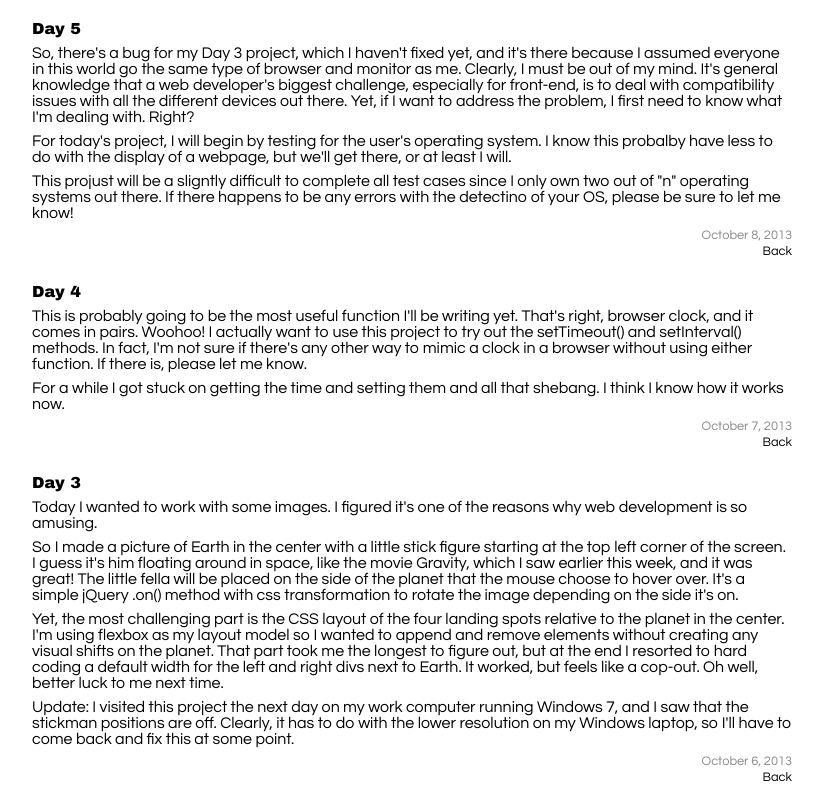
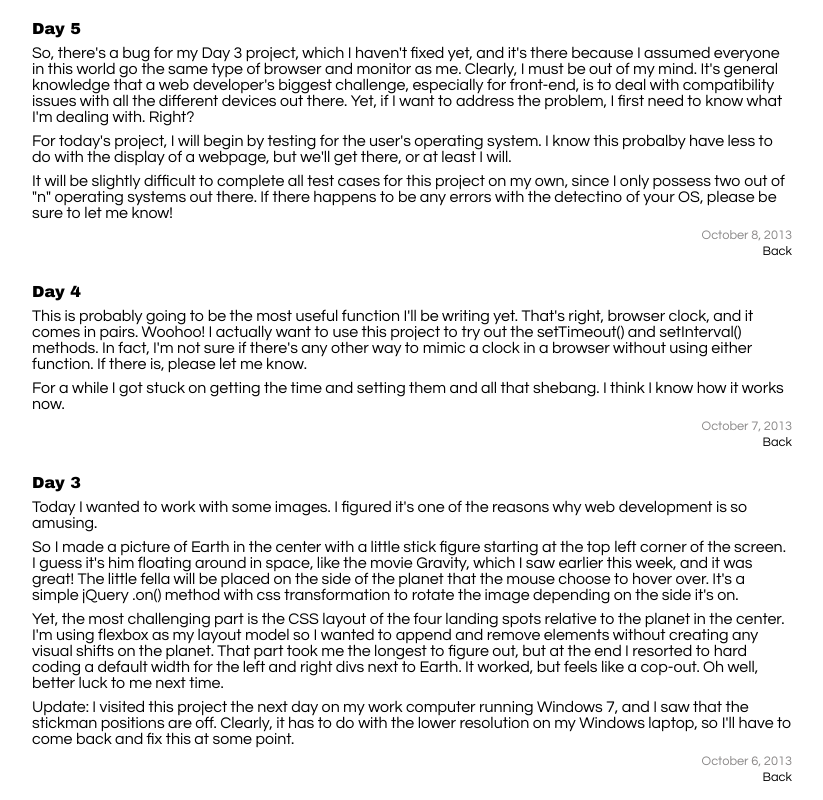
Before and after one commit to peianwu/peianwu, a website: page public/blog.html in a window 1280 px wide. Shown: the top 800 px of the page, without its empty margins (228-1051 px from the left). Drawn offline with Linux system fonts and the light colour scheme; files whose address does not match are found by name.

Commit message:
day5 commit

```diff
--- a/public/blog.html
+++ b/public/blog.html
@@ -15,7 +15,7 @@
 				<div class="journal-content">
 					<p>So, there's a bug for my Day 3 project, which I haven't fixed yet, and it's there because I assumed everyone in this world go the same type of browser and monitor as me. Clearly, I must be out of my mind. It's general knowledge that a web developer's biggest challenge, especially for front-end, is to deal with compatibility issues with all the different devices out there. Yet, if I want to address the problem, I first need to know what I'm dealing with. Right?</p>
 					<p>For today's project, I will begin by testing for the user's operating system. I know this probalby have less to do with the display of a webpage, but we'll get there, or at least I will.</p>
-					<p>This projust will be a sligntly difficult to complete all test cases since I only own two out of "n" operating systems out there. If there happens to be any errors with the detectino of your OS, please be sure to let me know!</p>
+					<p>It will be slightly difficult to complete all test cases for this project on my own, since I only possess two out of "n" operating systems out there. If there happens to be any errors with the detectino of your OS, please be sure to let me know!</p>
 				</div>
 				<div class="date">October 8, 2013</div>
 				<div class="return"><a href="index.html">Back</a></div>
```
Also changed, not shown: public/index.html (+1 -0 lines), public/static/sys_check.html (+1 -0 lines).
